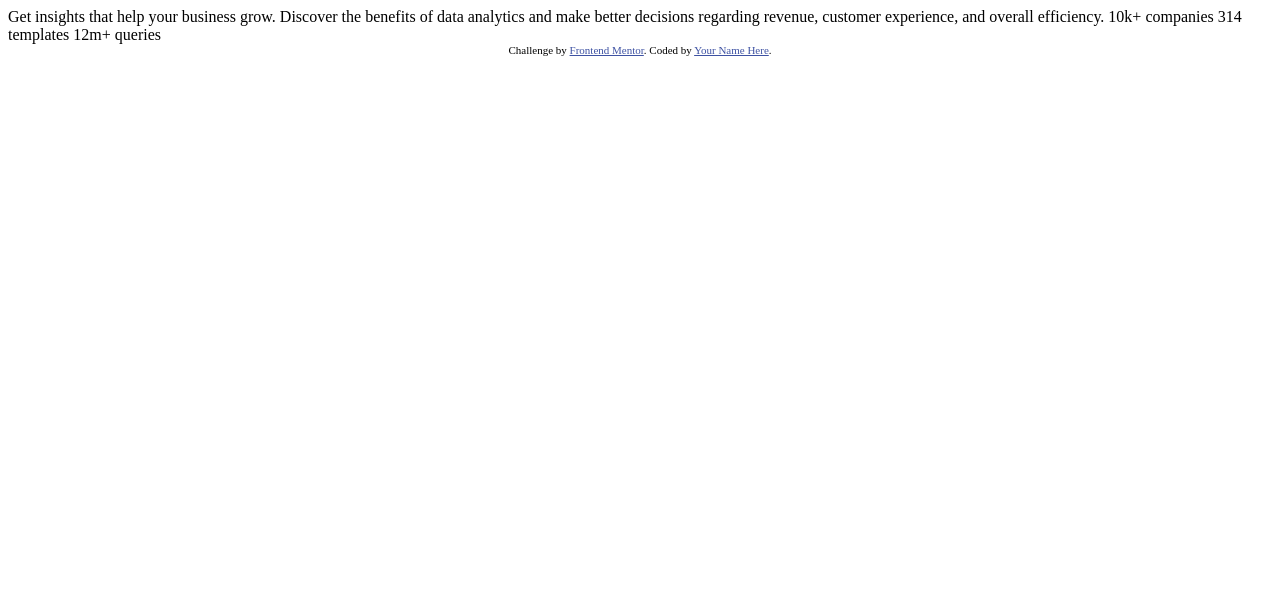
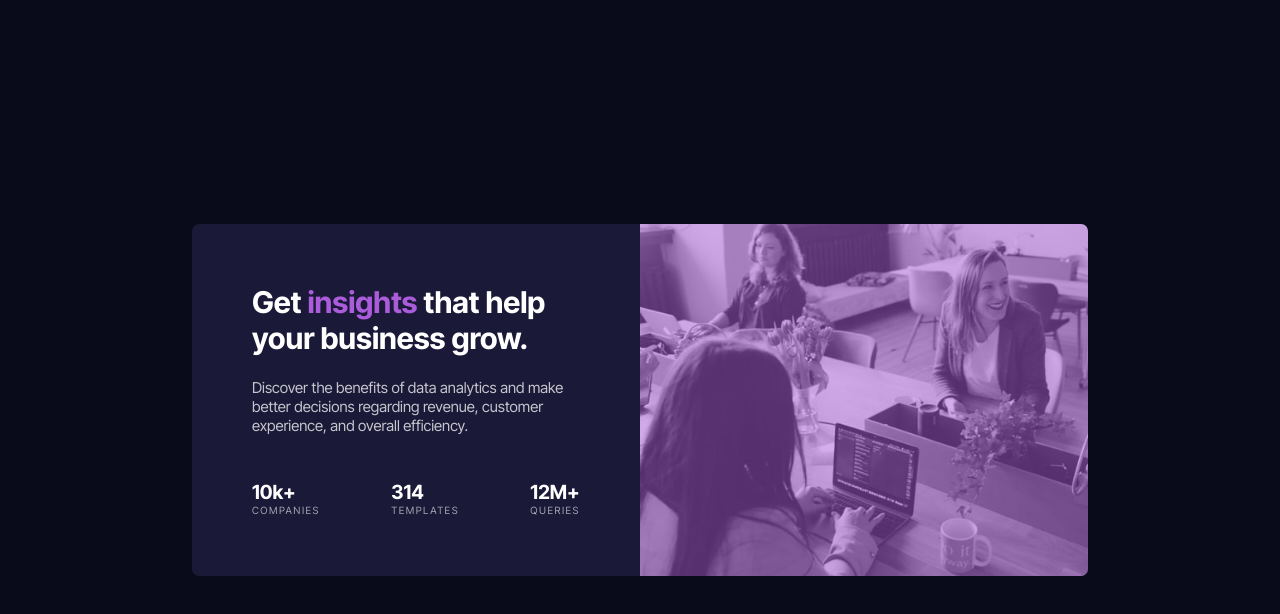
Before and after one commit to HillaryNyakundi/Stats-preview-card-component, a plain HTML site: page index.html in a window 1280 px wide. Drawn offline with Linux system fonts and the light colour scheme.

Commit message:
Designed the stats preview card

```diff
--- a/index.html
+++ b/index.html
@@ -1,33 +1,51 @@
 <!DOCTYPE html>
 <html lang="en">
   <head>
-  <meta charset="UTF-8">
-  <meta name="viewport" content="width=device-width, initial-scale=1.0"> <!-- displays site properly based on user's device -->
+    <meta charset="UTF-8" />
+    <meta name="viewport" content="width=device-width, initial-scale=1.0" />
+    <!-- displays site properly based on user's device -->
+    <link
+      href="https://fonts.googleapis.com/css2?family=Inter+Tight:ital,wght@0,100..900;1,100..900&family=Lexend+Deca:wght@100..900&display=swap"
+      rel="stylesheet"
+    />
+    <link rel="stylesheet" href="style.css" />
 
-  <link rel="icon" type="image/png" sizes="32x32" href="./images/favicon-32x32.png">
+    <link
+      rel="icon"
+      type="image/png"
+      sizes="32x32"
+      href="./images/favicon-32x32.png"
+    />
 
     <title>Frontend Mentor | Stats preview card component</title>
-
-  <!-- Feel free to remove these styles or customise in your own stylesheet 👍 -->
-  <style>
-    .attribution { font-size: 11px; text-align: center; }
-    .attribution a { color: hsl(228, 45%, 44%); }
-  </style>
   </head>
   <body>
+    <div class="container">
+      <div class="card">
+        <div class="desc">
+          <h1>Get <span>insights</span> that help your business grow.</h1>
+          <p>
+            Discover the benefits of data analytics and make better decisions
+            regarding revenue, customer experience, and overall efficiency.
+          </p>
 
-  Get insights that help your business grow.
-
-  Discover the benefits of data analytics and make better decisions regarding revenue, customer
-  experience, and overall efficiency.
-
-  10k+ companies
-  314 templates
-  12m+ queries
-
-  <div class="attribution">
-    Challenge by <a href="https://www.frontendmentor.io?ref=challenge" target="_blank">Frontend Mentor</a>.
-    Coded by <a href="#">Your Name Here</a>.
+          <div class="stats">
+            <div class="companies">
+              <div class="number">10k+</div>
+              <div class="name">companies</div>
+            </div>
+            <div class="templates">
+              <div class="number">314</div>
+              <div class="name">templates</div>
+            </div>
+            <div class="queries">
+              <div class="number">12M+</div>
+              <div class="name">queries</div>
+            </div>
+          </div>
+        </div>
+        <div class="card-img"></div>
+      </div>
     </div>
   </body>
 </html>
--- /dev/null
+++ b/style.css
@@ -0,0 +1,115 @@
+* {
+  margin: 0;
+  padding: 0;
+  box-sizing: border-box;
+  font-size: 15px;
+  font-family: "Inter Tight", sans-serif;
+}
+
+.stats {
+  font-family: "Lexend Deca", sans-serif;
+}
+
+:root {
+  --main-bg: hsl(233, 47%, 7%);
+  --card-bg: hsl(244, 38%, 16%);
+  --accent: hsl(277, 64%, 61%);
+  --main-pg: hsla(0, 0%, 100%, 0.75);
+  --stats-hd: hsla(0, 0%, 100%, 0.6);
+}
+
+.container {
+  width: 100vw;
+  height: 100vh;
+  background: var(--main-bg);
+  color: white;
+  display: flex;
+  align-items: center;
+  justify-content: center;
+}
+
+.card {
+  width: 70vw;
+  background: var(--card-bg);
+  border-radius: 7px;
+  display: flex;
+}
+
+.card .desc {
+  width: 50%;
+  padding: 4rem;
+}
+
+.card .desc h1 {
+  font-size: 2rem;
+}
+
+.card .desc h1 span {
+  color: var(--accent);
+  font-size: 2rem;
+}
+
+.card .desc p {
+  color: var(--main-pg);
+  margin: 1.5rem 0 3rem 0;
+}
+
+.card .stats {
+  display: flex;
+  justify-content: space-between;
+}
+
+.card .stats .number {
+  font-size: 1.3rem;
+  font-weight: 700;
+}
+
+.card .stats .name {
+  text-transform: uppercase;
+  color: var(--stats-hd);
+  font-size: 10px;
+  letter-spacing: 1.5px;
+}
+
+.card .card-img {
+  width: 50%;
+  border-radius: 0 7px 7px 0;
+  background: linear-gradient(
+      0deg,
+      hsla(277, 64%, 61%, 0.5) 0%,
+      hsla(277, 64%, 61%, 0.5) 100%
+    ),
+    url(images/image-header-desktop.jpg) center no-repeat;
+  background-size: cover;
+}
+
+/* Responsive design */
+@media (max-width: 375px) {
+  .card {
+    flex-direction: column-reverse;
+    justify-content: space-between;
+    width: 90vw;
+    height: 90vh;
+  }
+
+  .card .desc {
+    width: auto;
+    height: 70%;
+    text-align: center;
+    padding: 1.5rem;
+  }
+
+  .card .stats {
+    flex-direction: column;
+  }
+
+  .card .stats .companies,
+  .card .stats .templates {
+    margin-bottom: 2rem;
+  }
+
+  .card .card-img {
+    height: 30%;
+    width: 100%;
+  }
+}
```
Lines whose indentation alone changed are shown as unchanged.
